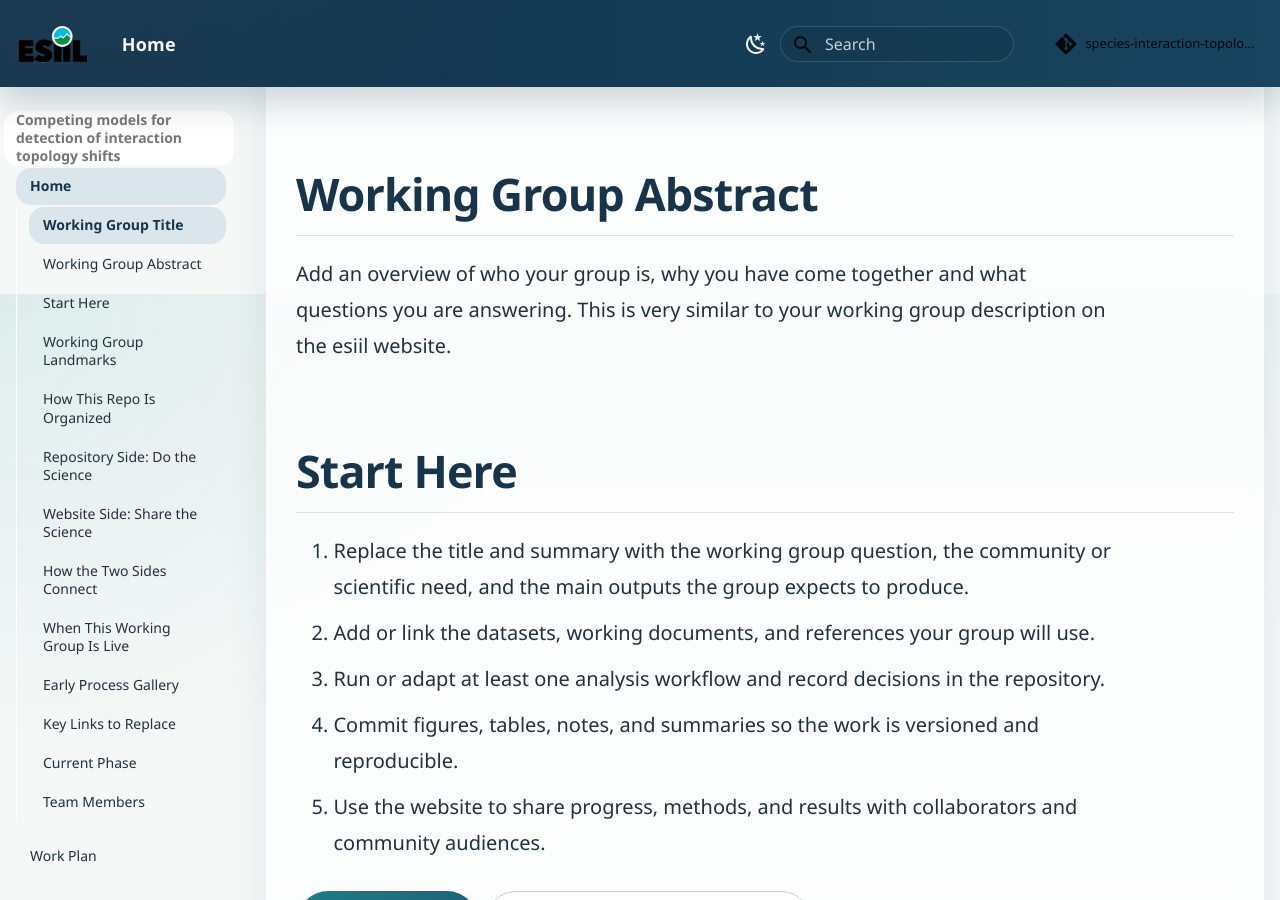
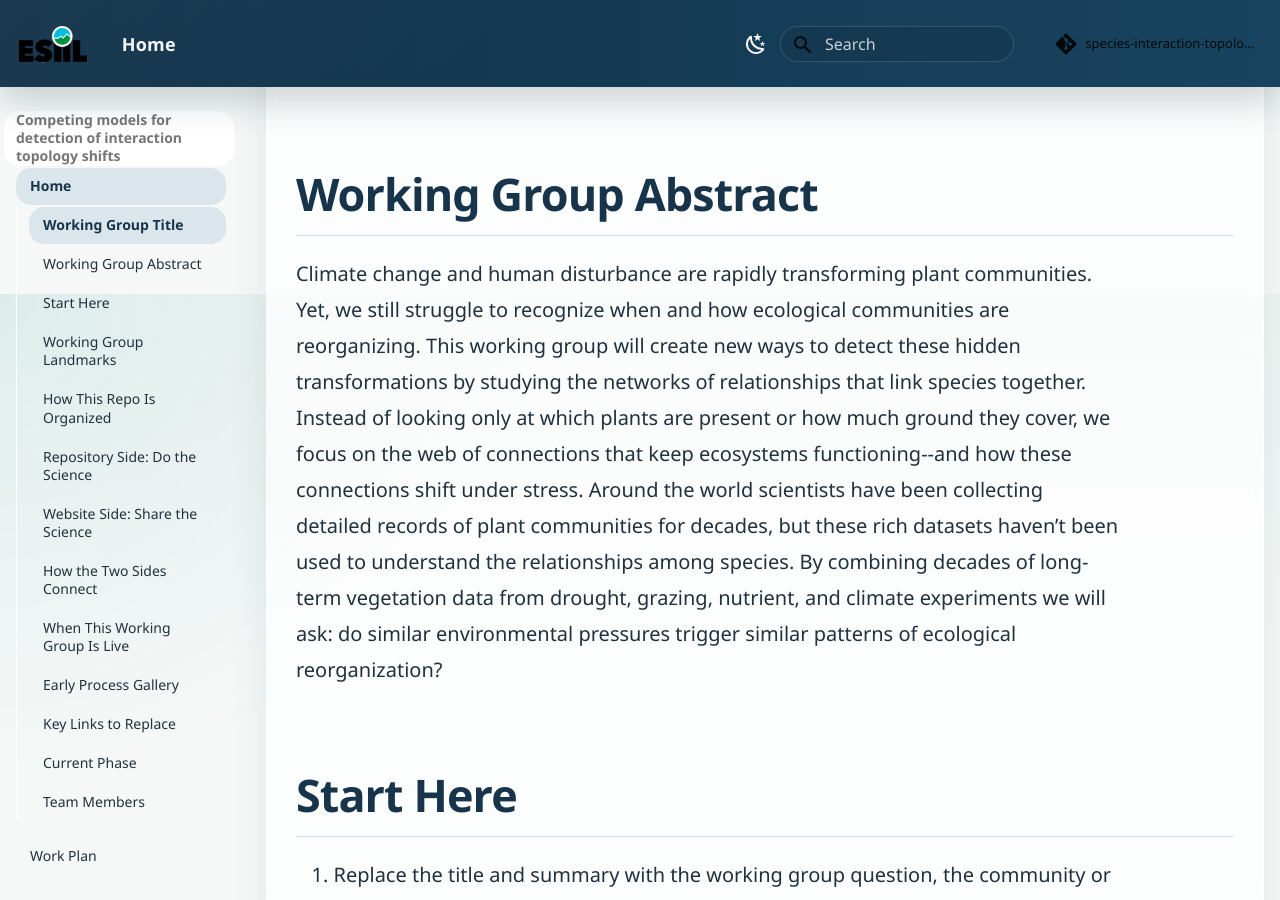
Before and after one commit to CU-ESIIL/species-interaction-topologies, an MkDocs documentation site: the page built from docs/index.md, in a window 1280 px wide and 900 px high, scrolled down 1506 px. Built offline with MkDocs 1.6.1 and Material for MkDocs 9.7.7, drawn with Linux system fonts in a browser that asks for light colours; comment, search, counter and statistics services are not loaded; part of the change alters nothing that is shown; some of the changed text lies outside the part shown.

Commit message:
Revise homepage links and working group abstract
Updated links to the GitHub repository and modified the working group abstract to reflect new focus on ecological community transformations.

```diff
--- a/docs/index.md
+++ b/docs/index.md
@@ -8,8 +8,8 @@ This working group runs as a single system: a GitHub repository where environmen
 
 As the working group progresses, the repository becomes the reproducible record of the science, and the website becomes the public report.
 
-[Edit this homepage in GitHub](https://github.com/CU-ESIIL/Working_group_OASIS/edit/main/docs/index.md){ .md-button .md-button--secondary }
-[Open the GitHub repository](https://github.com/CU-ESIIL/Working_group_OASIS){ .md-button }
+[Edit this homepage in GitHub](https://github.com/CU-ESIIL/species-interaction-topologies/edit/main/docs/index.md){ .md-button .md-button--secondary }
+[Open the GitHub repository](https://github.com/CU-ESIIL/species-interaction-topologies){ .md-button }
 
 ![Placeholder image for the homepage overview][slot-hero]{ .homepage-hero }
 
@@ -17,7 +17,7 @@ As the working group progresses, the repository becomes the reproducible record
 
 ## Working Group Abstract
 
-Add an overview of who your group is, why you have come together and what questions you are answering. This is very similar to your working group description on the esiil website.
+Climate change and human disturbance are rapidly transforming plant communities. Yet, we still struggle to recognize when and how ecological communities are reorganizing. This working group will create new ways to detect these hidden transformations by studying the networks of relationships that link species together. Instead of looking only at which plants are present or how much ground they cover, we focus on the web of connections that keep ecosystems functioning--and how these connections shift under stress. Around the world scientists have been collecting detailed records of plant communities for decades, but these rich datasets haven’t been used to understand the relationships among species. By combining decades of long-term vegetation data from drought, grazing, nutrient, and climate experiments we will ask: do similar environmental pressures trigger similar patterns of ecological reorganization?
 
 ## Start Here
 
@@ -130,7 +130,8 @@ Related landmark: WG-A People and roles.
 
 | Name | Role | Institution | Responsibilities |
 | --- | --- | --- | --- |
+| Katy Suding | PI | University of Colorado, Boulder | Guide science |
+| Annie Meader | Group Lead | University of Colorado, Boulder | Simulations, model testing and validation |
 | Dusty Gannon | Technical Lead | Oregon State University | Research and Manage computational workflows and compute resources |
-| Annie Meader | Group Lead | University of Colorado, Boulder | Simulations, model testing and validation |
 
 --8<-- "_generated/image_slots.md"
```
